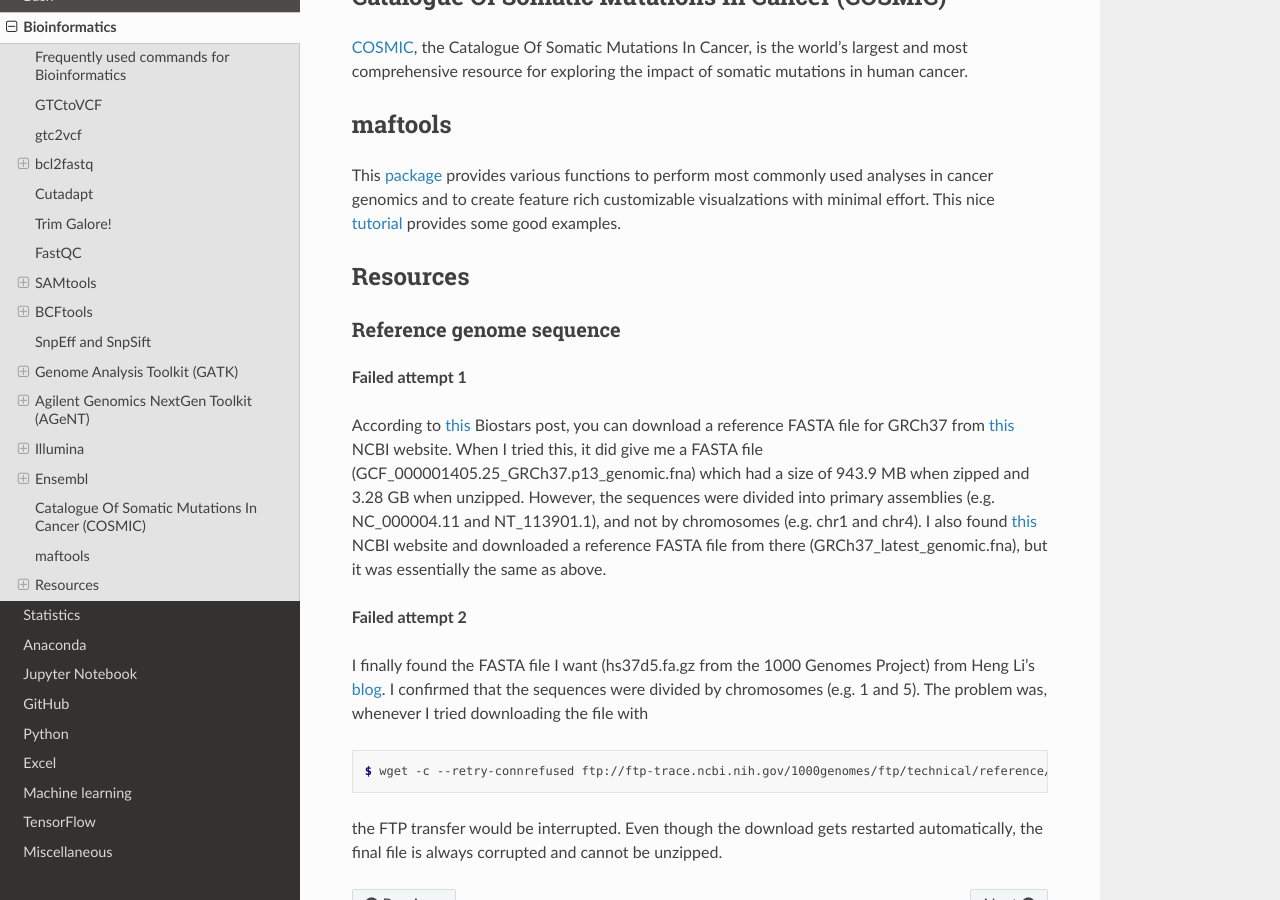
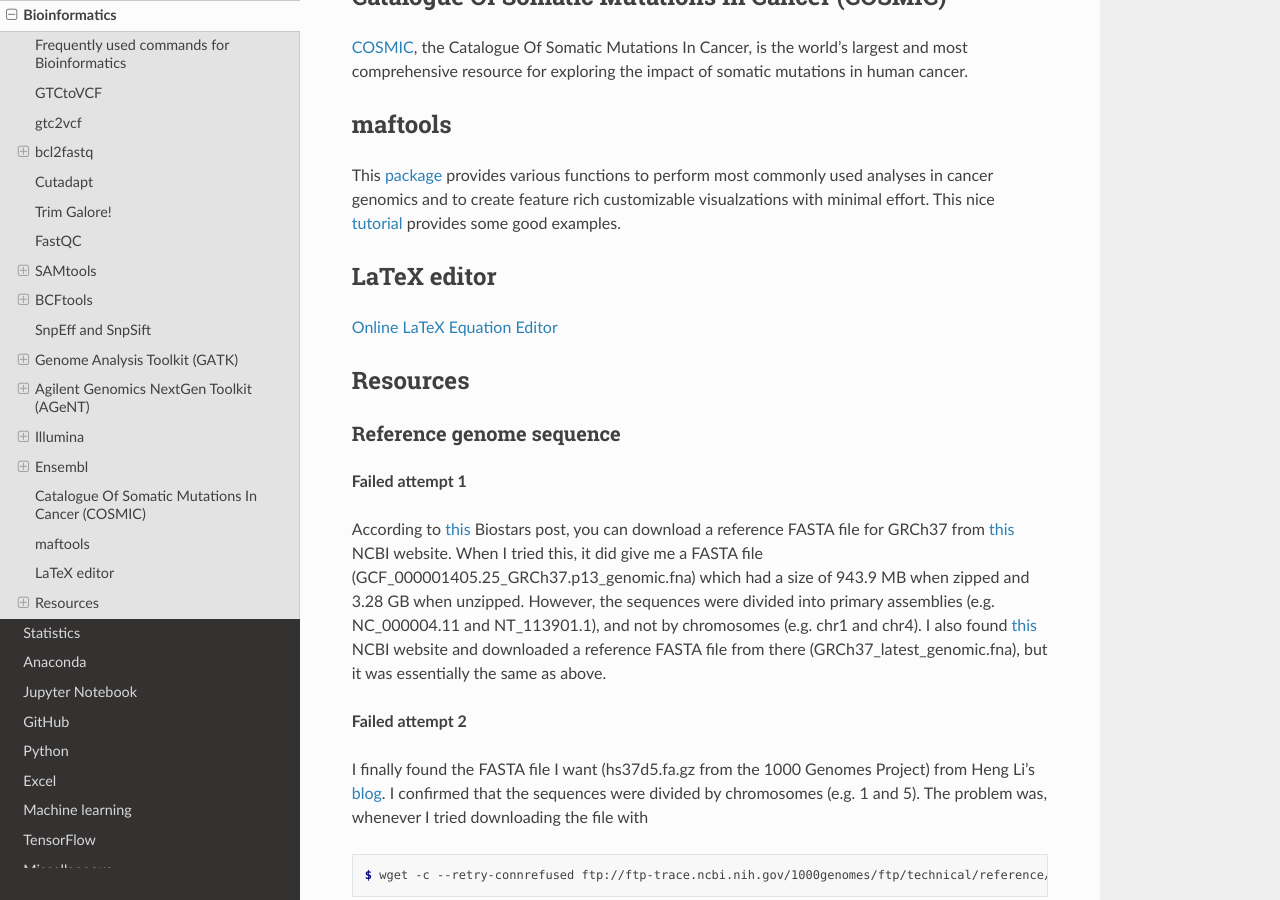
Before and after one commit to sbslee/notes, a Sphinx documentation site: the page built from docs/bioinformatics.rst, in a window 1280 px wide and 900 px high, scrolled down 11551 px. Built offline with Sphinx 7.4.7 and the Read the Docs theme 2.0.0, drawn with Linux system fonts in a browser that asks for light colours.

Commit message:
Update notes

```diff
--- a/docs/bioinformatics.rst
+++ b/docs/bioinformatics.rst
@@ -598,6 +598,11 @@
 
 This `package <http://bioconductor.org/packages/release/bioc/html/maftools.html>`__ provides various functions to perform most commonly used analyses in cancer genomics and to create feature rich customizable visualzations with minimal effort. This nice `tutorial <http://bioconductor.org/packages/devel/bioc/vignettes/maftools/inst/doc/maftools.html>`__ provides some good examples.
 
+LaTeX editor
+============
+
+`Online LaTeX Equation Editor <https://latex.codecogs.com/legacy/eqneditor/editor.php>`__
+
 Resources
 =========
 
```
